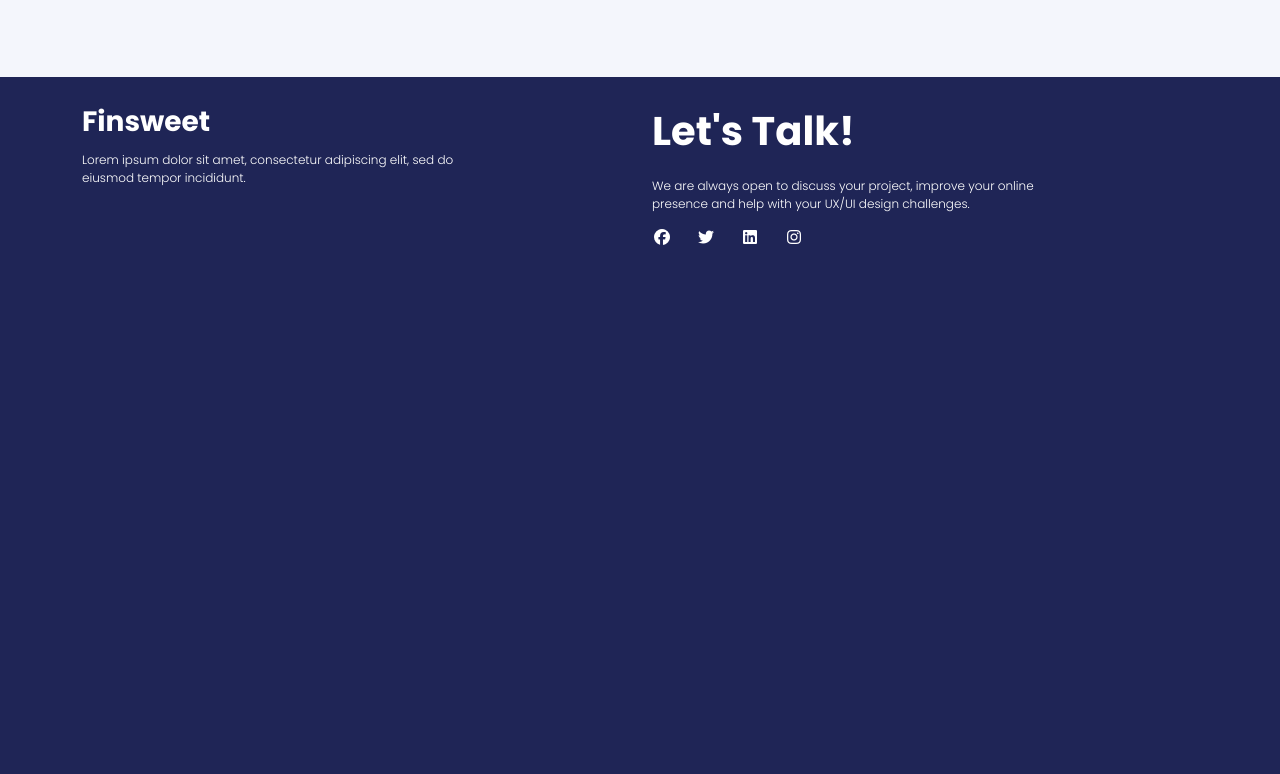
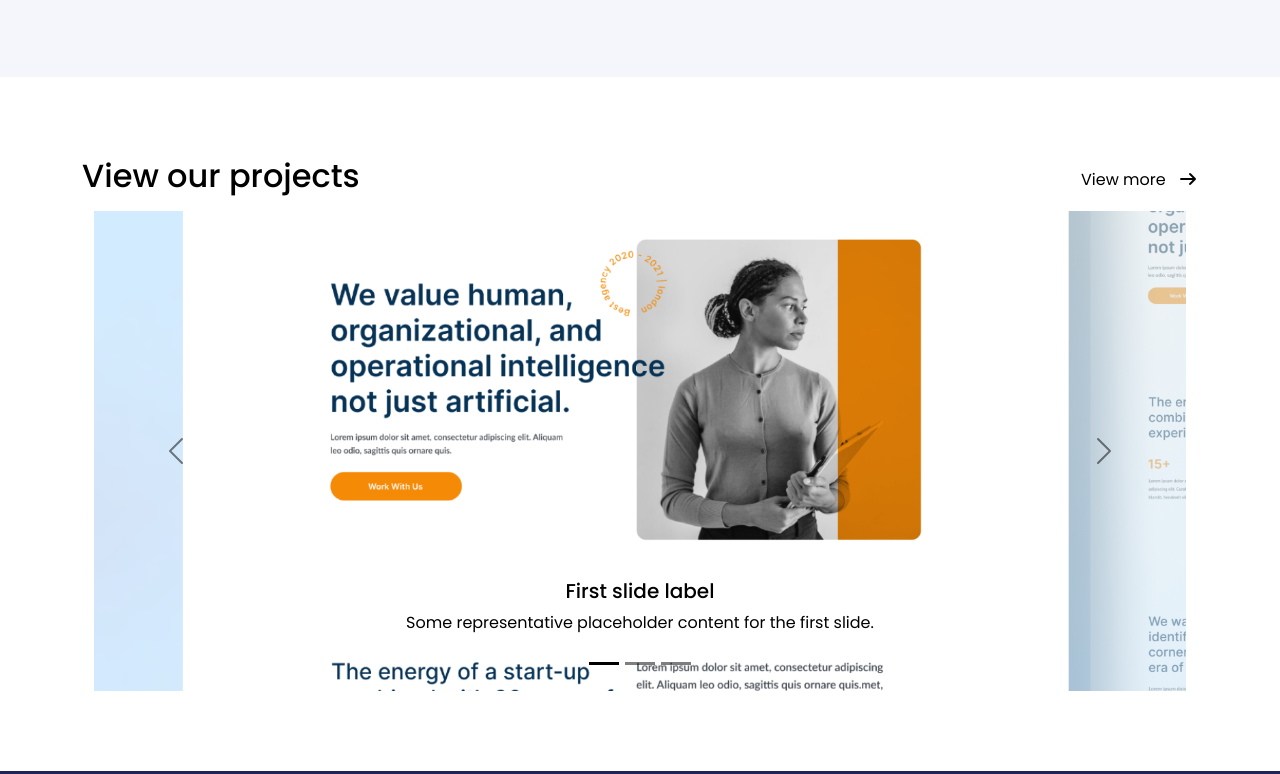
Before and after one commit to amira20nasser/Landing-Page-Bootstrap, a plain HTML site: page landing.html in a window 1280 px wide. Shown: the part 1085-1859 px from the top of the page. Before the commit the page ends 1354 px from the top, so only its background shows below. Drawn offline with nearby package versions, Linux system fonts and the light colour scheme.

Commit message:
Add ProjectsSection component and integrate it into the main application

```diff
--- a/LandingMain.js
+++ b/LandingMain.js
@@ -2,12 +2,14 @@ import { NavBar } from './nav.js';
 import { HeroSection } from './Hero.js';
 import { Footer } from './Footer.js';
 import { WorkSection } from './WorkSection.js';
+import { ProjectsSection } from './ProjectsSection.js';
 const App = () => {
   const root = document.getElementById('app');
   root.innerHTML = `
     ${NavBar()}
     ${HeroSection()}
     ${WorkSection()}
+    ${ProjectsSection()}
     ${Footer()}
   `;
 };
--- /dev/null
+++ b/ProjectsSection.js
@@ -0,0 +1,58 @@
+export const ProjectsSection = () => {
+    return `<section class="projects">
+        <div class="container">
+            <div class="d-flex align-items-center justify-content-between">
+                <h2>View our projects</h2>
+                <a href="#" class="text-black text-decoration-none fw-normal">
+                    View more
+                    <i class="fa-solid fa-arrow-right ms-2"></i>
+                </a>
+            </div>
+            <div class="container mt-2">
+                <div id="carouselExampleCaptions" class="carousel slide" data-bs-theme="dark">
+                    <div class="carousel-indicators">
+                        <button type="button" data-bs-target="#carouselExampleCaptions" data-bs-slide-to="0"
+                            class="active" aria-current="true" aria-label="Slide 1"></button>
+                        <button type="button" data-bs-target="#carouselExampleCaptions" data-bs-slide-to="1"
+                            aria-label="Slide 2"></button>
+                        <button type="button" data-bs-target="#carouselExampleCaptions" data-bs-slide-to="2"
+                            aria-label="Slide 3"></button>
+                    </div>
+                    <div class="carousel-inner">
+                        <div class="carousel-item active">
+                            <img src="images/p.png" class="d-block w-100">
+                            <div class="carousel-caption d-none d-md-block">
+                                <h5>First slide label</h5>
+                                <p>Some representative placeholder content for the first slide.</p>
+                            </div>
+                        </div>
+                        <div class="carousel-item">
+                            <img src="images/p.png" class="d-block w-100">
+                            <div class="carousel-caption d-none d-md-block">
+                                <h5>Second slide label</h5>
+                                <p>Some representative placeholder content for the second slide.</p>
+                            </div>
+                        </div>
+                        <div class="carousel-item">
+                            <img src="images/p.png" class="d-block w-100">
+                            <div class="carousel-caption d-none d-md-block">
+                                <h5>Third slide label</h5>
+                                <p>Some representative placeholder content for the third slide.</p>
+                            </div>
+                        </div>
+                    </div>
+                    <button class="carousel-control-prev" type="button" data-bs-target="#carouselExampleCaptions"
+                        data-bs-slide="prev">
+                        <span class="carousel-control-prev-icon" aria-hidden="true"></span>
+                        <span class="visually-hidden">Previous</span>
+                    </button>
+                    <button class="carousel-control-next" type="button" data-bs-target="#carouselExampleCaptions"
+                        data-bs-slide="next">
+                        <span class="carousel-control-next-icon" aria-hidden="true"></span>
+                        <span class="visually-hidden">Next</span>
+                    </button>
+                </div>
+            </div>
+        </div>
+    </section>`;
+}
--- a/style.css
+++ b/style.css
@@ -28,6 +28,10 @@
      color: black;
  }
 
+ .contact-link {
+     color: #4f46e5;
+ }
+
  .icon-box {
      width: 60px;
      height: 60px;
@@ -45,3 +49,19 @@
      left: -5px;
      border-radius: 4px;
  }
+
+ .projects {
+     background: #ffffff;
+     padding: 80px 0;
+     color: black;
+
+ }
+
+ .carousel-item {
+     height: 60vh;
+ }
+
+ .carousel-item img {
+     height: 100%;
+     object-fit: cover;
+ }
```
